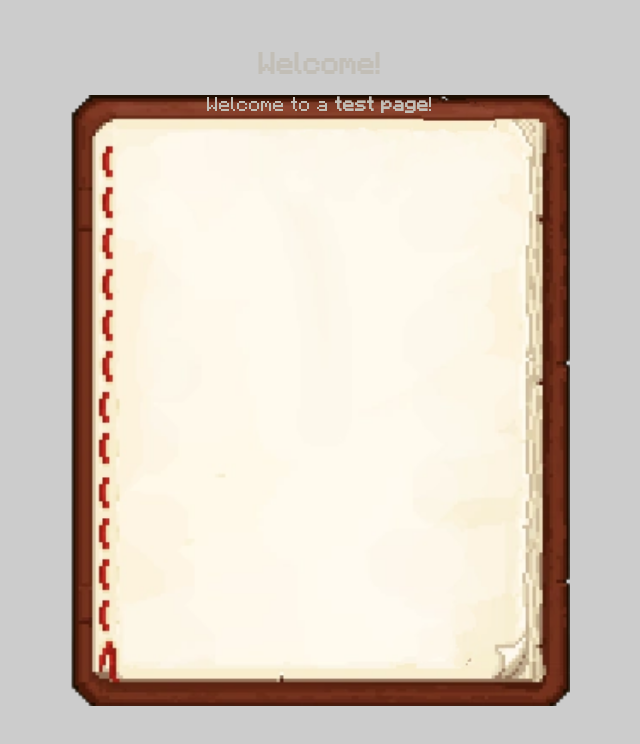
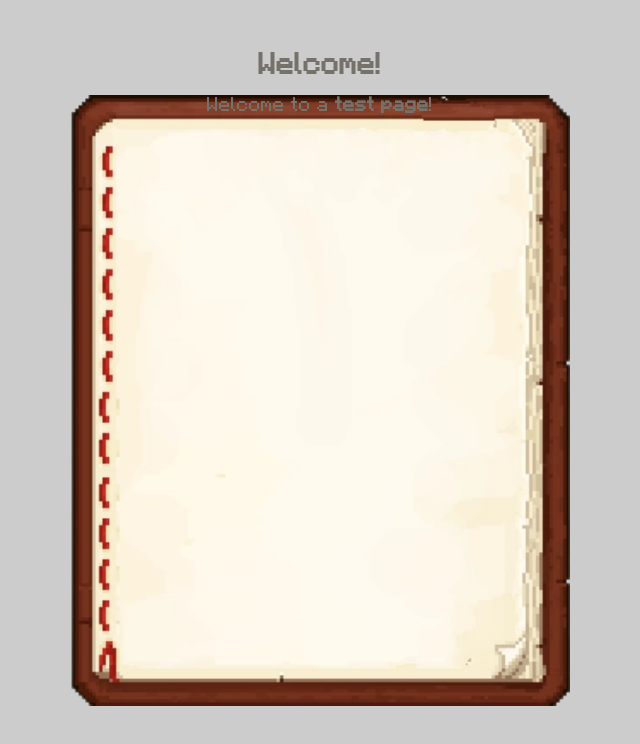
Before and after one commit to TheOwlCoder/MCIO-Recipies, a plain HTML site: page index.html in a window 1280 px wide. Shown: the whole page, without its empty margins (320-960 px from the left). Drawn offline with Linux system fonts and the light colour scheme.

Commit message:
damn and done

```diff
--- a/index.html
+++ b/index.html
@@ -17,12 +17,11 @@ body  {
 }
 
 
-
 div.booktext {
   font-family: Minecraft;
   padding-top: 25px;
   size: 50px;
-  color: #c2beb6
+  color:#75726b
 ;
 }
 </style>
```
